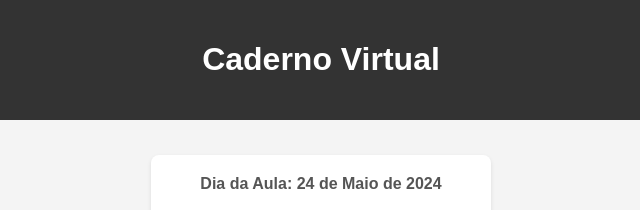
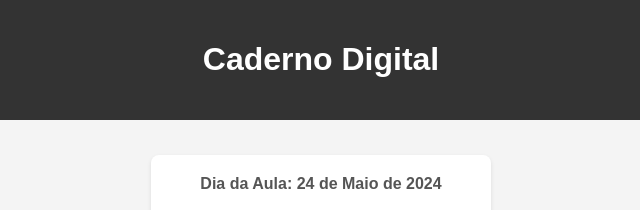
Before and after one commit to RAVELLSL/caderno-virtual, a plain HTML site: page index.html in a window 1280 px wide. Shown: the top 210 px of the page, 319-959 px from the left. Drawn offline with Linux system fonts and the light colour scheme.

Commit message:
Update index.html

```diff
--- a/index.html
+++ b/index.html
@@ -3,7 +3,7 @@
 <head>
     <meta charset="UTF-8">
     <meta name="viewport" content="width=device-width, initial-scale=1.0">
-    <title>Caderno Virtual</title>
+    <title>Caderno Digital</title>
     <style>
         body {
             font-family: Arial, sans-serif;
@@ -81,7 +81,7 @@
 </head>
 <body>
     <header>
-        <h1>Caderno Virtual</h1>
+        <h1>Caderno Digital</h1>
     </header>
     <main>
         <div class="aula">
```
